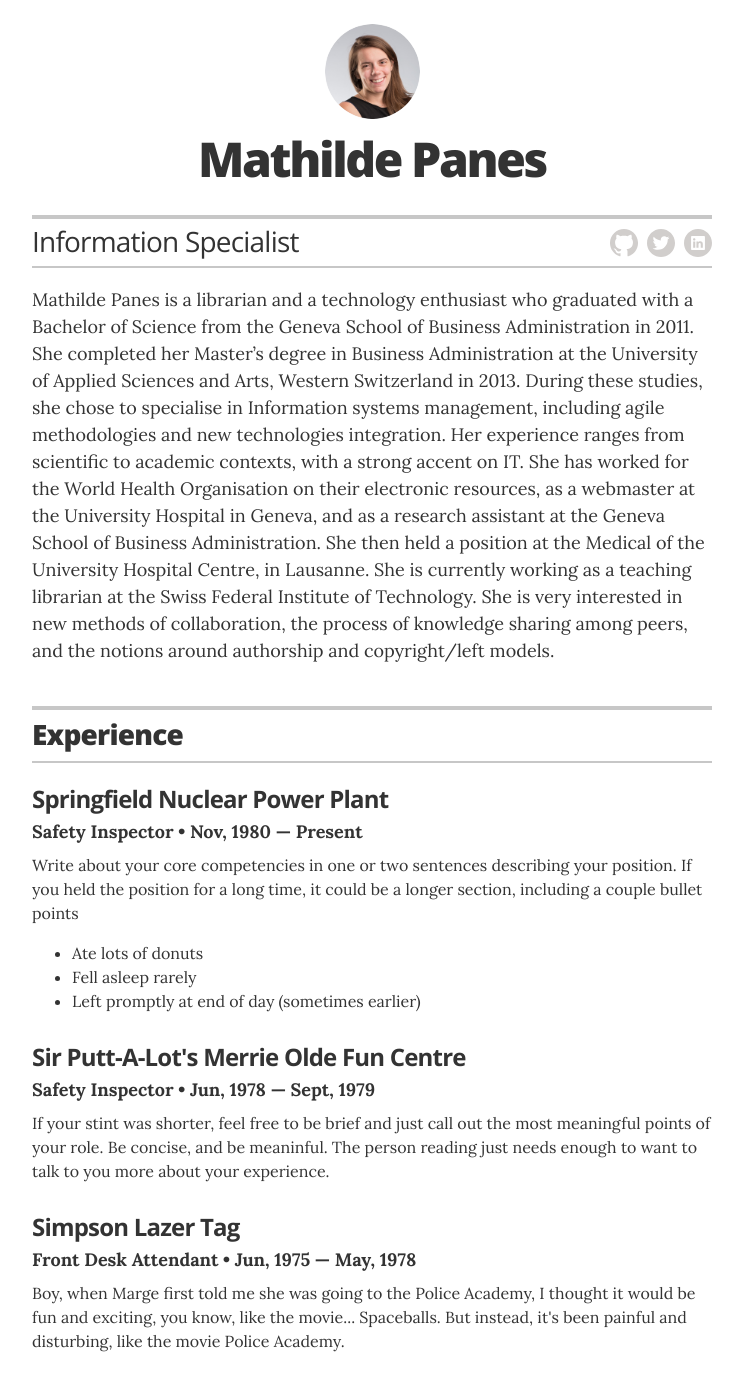
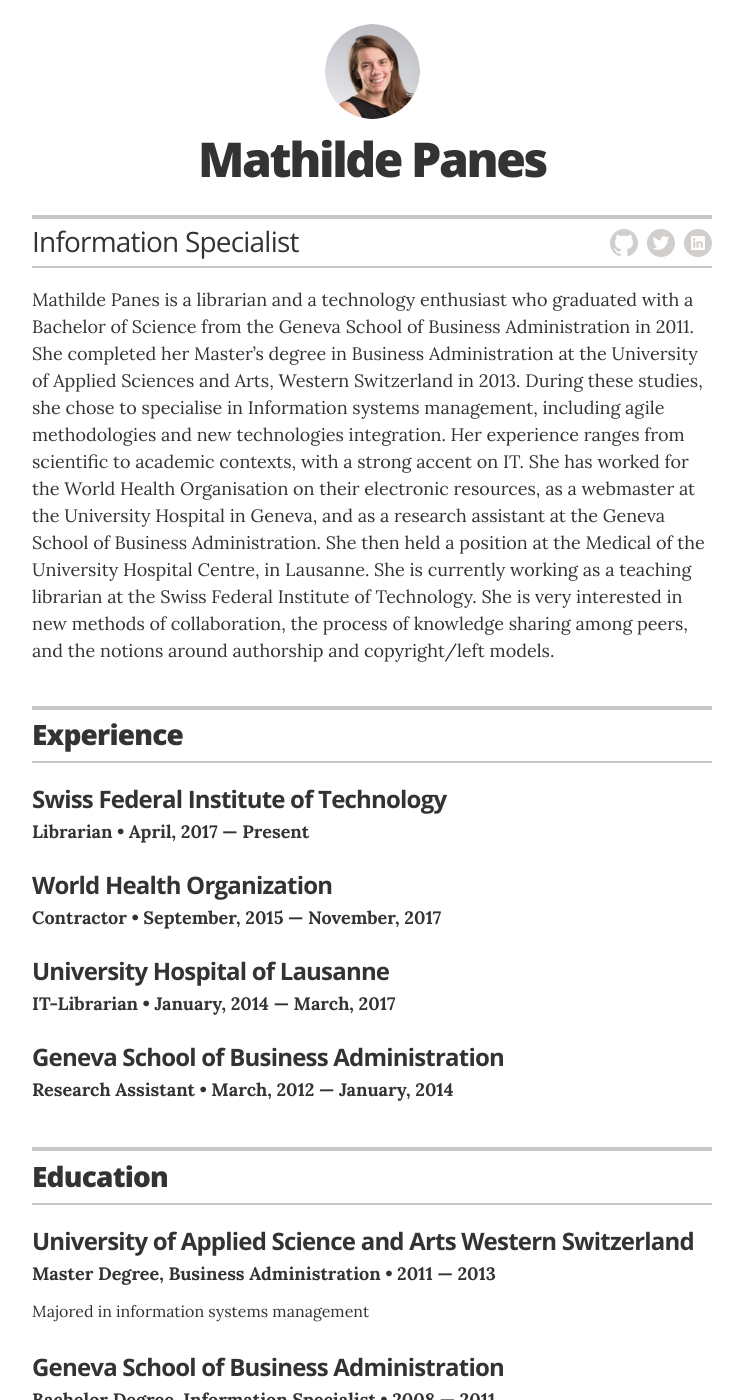
Before and after one commit to railyards/cv-resume, a Jekyll site: the page built from index.html, in a window 1280 px wide and 1400 px high. Shown: the whole window, without its empty margins (268-1011 px from the left). Built offline with Jekyll 4.4.1, drawn with Linux system fonts in a browser that asks for light colours.

Commit message:
added exp

```diff
--- a/_data/experience.yml
+++ b/_data/experience.yml
@@ -1,19 +1,26 @@
 # Jobs
-# Springfield Nuclear Power Plant
-- company: Springfield Nuclear Power Plant
-  position: Safety Inspector
-  duration: Nov, 1980 &mdash; Present
-  summary: Write about your core competencies in one or two sentences describing your position. If you held the position for a long time, it could be a longer section, including a couple bullet points	<ul class="resume-item-list"><li>Ate lots of donuts</li><li>Fell asleep rarely</li><li>Left promptly at end of day (sometimes earlier)</li></ul>
+# EPFL
+- company: Swiss Federal Institute of Technology
+  position: Librarian
+  duration: April, 2017 &mdash; Present
+  #summary: Write about your core competencies in one or two sentences describing your position. If you held the position for a long time, it could be a longer section, including a couple bullet points	<ul class="resume-item-list"><li>Ate lots of donuts</li><li>Fell asleep rarely</li><li>Left promptly at end of day (sometimes earlier)</li></ul>
+
+ # Windmill Crank Operator
+- company: World Health Organization
+  position: Contractor
+  duration:  September, 2015 &mdash; November, 2017
+  #summary:
+
 
 # Windmill Crank Operator
-- company: Sir Putt-A-Lot's Merrie Olde Fun Centre
-  position: Safety Inspector
-  duration:  Jun, 1978 &mdash; Sept, 1979
-  summary: If your stint was shorter, feel free to be brief and just call out the most meaningful points of your role. Be concise, and be meaninful. The person reading just needs enough to want to talk to you more about your experience.
+- company: University Hospital of Lausanne
+  position: IT-Librarian
+  duration:  January, 2014 &mdash; March, 2017
+  #summary: If your stint was shorter, feel free to be brief and just call out the most meaningful points of your role. Be concise, and be meaninful. The person reading just needs enough to want to talk to you more about your experience.
 
 
 # Front Desk Attendant
-- company: Simpson Lazer Tag
-  position: Front Desk Attendant
-  duration:   Jun, 1975  &mdash; May, 1978
-  summary: Boy, when Marge first told me she was going to the Police Academy, I thought it would be fun and exciting, you know, like the movie... Spaceballs. But instead, it's been painful and disturbing, like the movie Police Academy.
+- company: Geneva School of Business Administration
+  position: Research Assistant
+  duration:   March, 2012  &mdash; January, 2014
+  #summary: Boy, when Marge first told me she was going to the Police Academy, I thought it would be fun and exciting, you know, like the movie... Spaceballs. But instead, it's been painful and disturbing, like the movie Police Academy.
```
